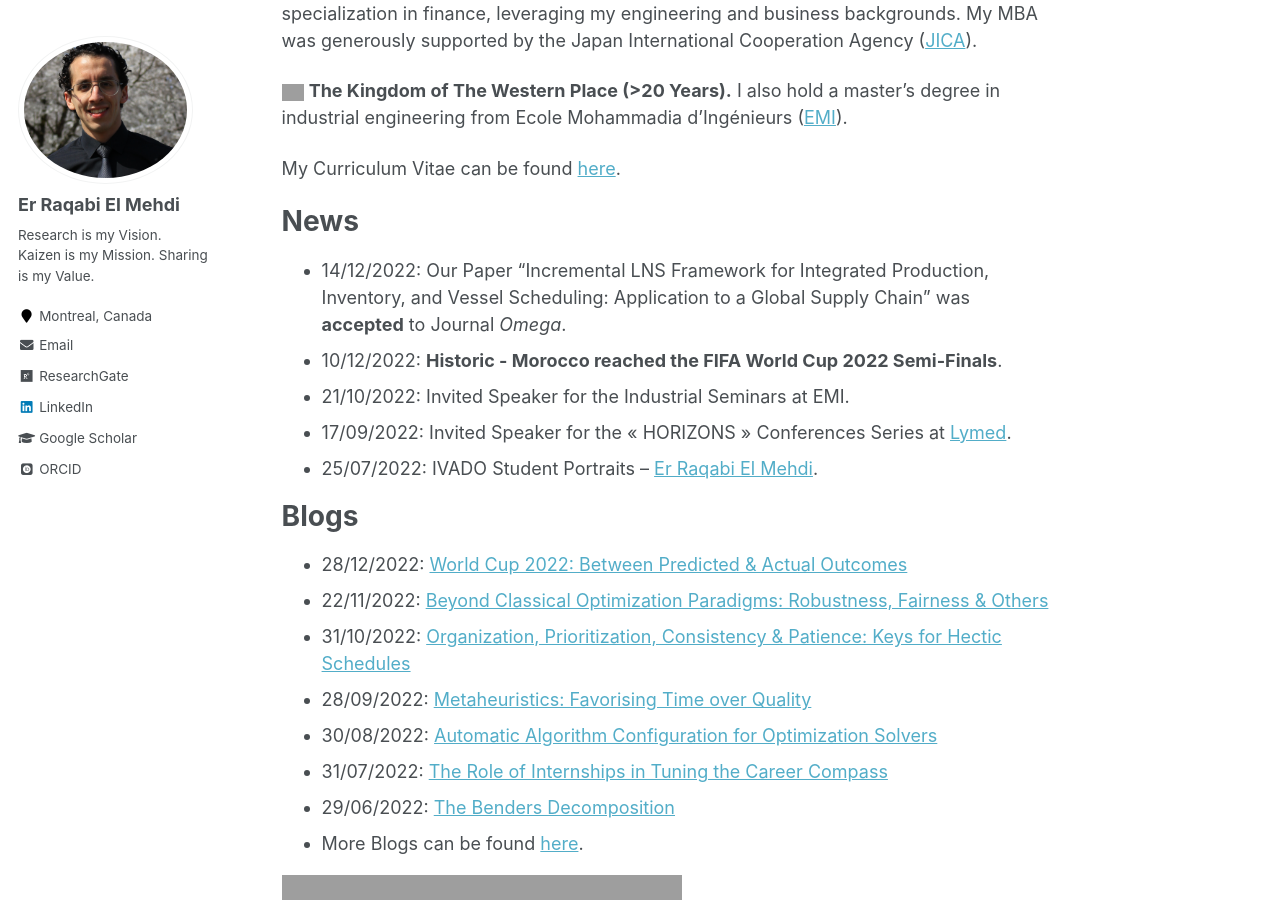
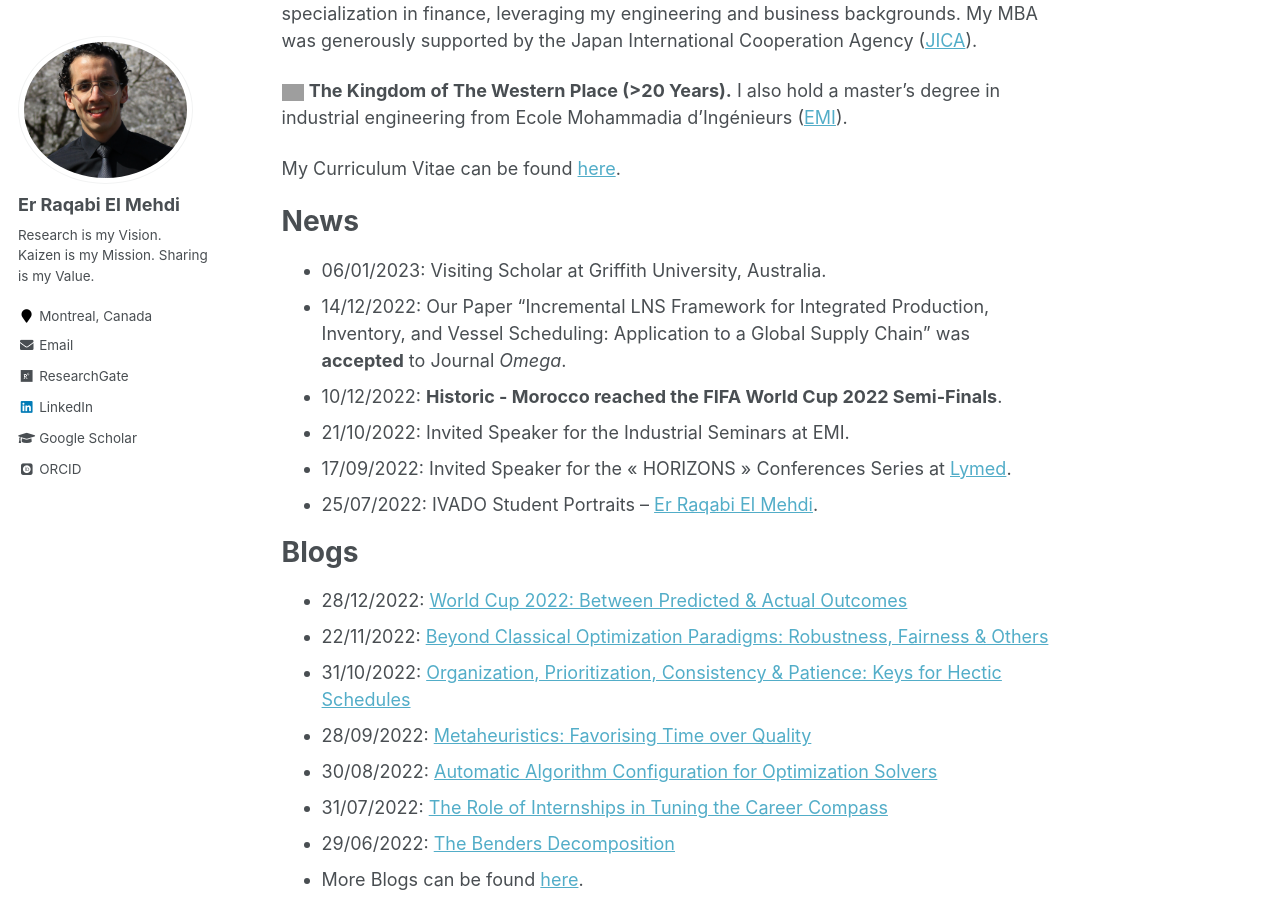
Before and after one commit to RqbMedi/rqbmedi.github.io, a Jekyll site: the page built from _pages/about.md, in a window 1280 px wide and 900 px high, scrolled down 597 px. Built offline with Jekyll 4.4.1, drawn with Linux system fonts in a browser that asks for light colours; some web fonts are replaced; grey boxes are pictures that could not be loaded.

Commit message:
Update about.md

```diff
--- a/_pages/about.md
+++ b/_pages/about.md
@@ -26,6 +26,7 @@ My Curriculum Vitae can be found [here](http://rqbmedi.github.io/files/CV.pdf).
 
 News
 ======
+- 06/01/2023: Visiting Scholar at Griffith University, Australia.
 - 14/12/2022: Our Paper "Incremental LNS Framework for Integrated Production, Inventory, and Vessel Scheduling: Application to a Global Supply Chain" was **accepted** to Journal *Omega*.
 - 10/12/2022: **Historic - Morocco reached the FIFA World Cup 2022 Semi-Finals**.
 - 21/10/2022: Invited Speaker for the Industrial Seminars at EMI.
```
